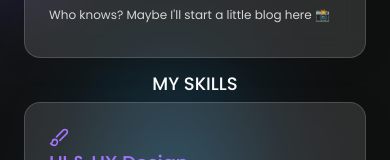
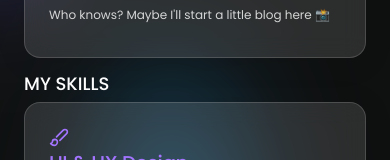
Before and after one commit to rezajaber/portfolio, a Vue app: page / in a window 390 px wide. Shown: the part 764-924 px from the top of the page. Built offline with nearby package versions, Linux system fonts and the light colour scheme.

Commit message:
My Skills text-start

```diff
--- a/src/views/HomeView.vue
+++ b/src/views/HomeView.vue
@@ -162,7 +162,7 @@ const toggleLanguage = () => {
 
         <!-- WAS ICH MACHE -->
         <div class="flex w-full flex-col gap-3 sm:flex-row lg:h-40">
-          <h3 class="-mb-2 text-center text-lg font-medium text-white sm:hidden">MY SKILLS</h3>
+          <h3 class="-mb-2 text-lg font-medium text-white sm:hidden">MY SKILLS</h3>
 
           <Card
             v-motion
```
